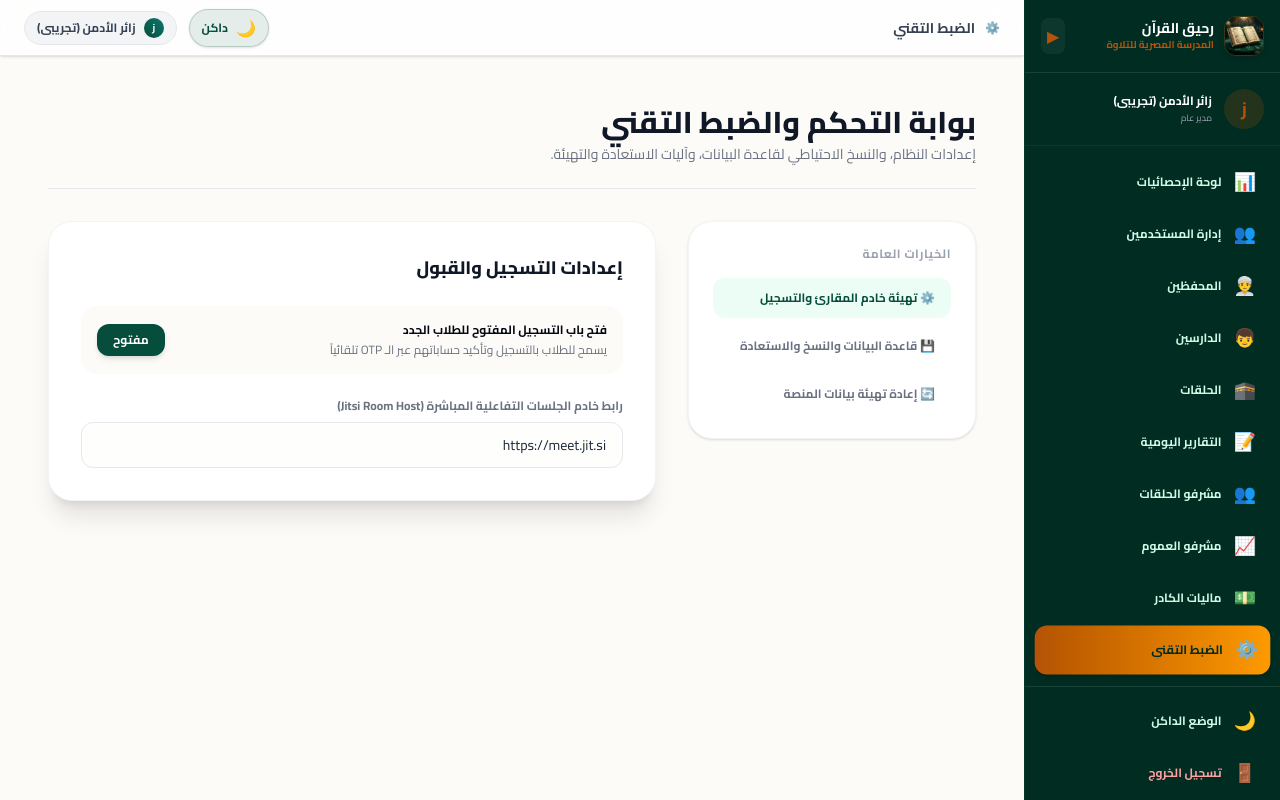
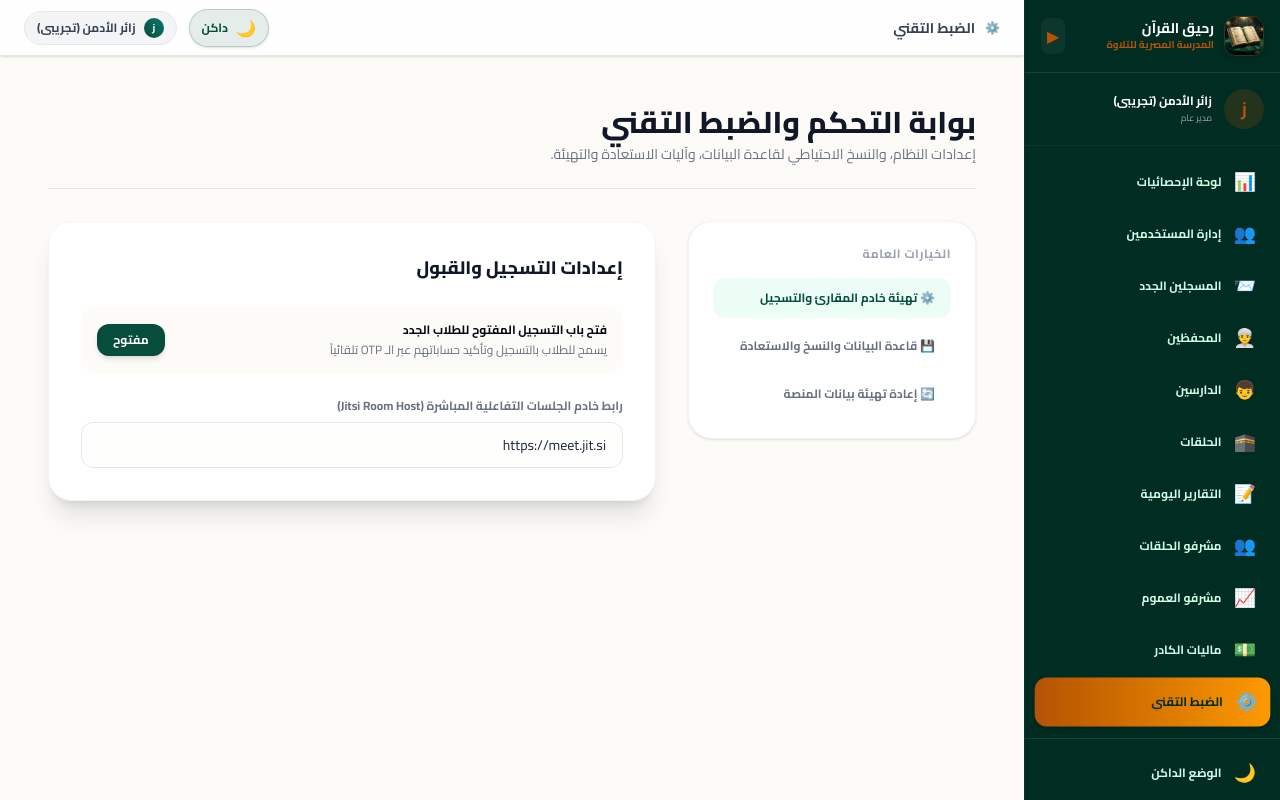
Before and after one commit to nourharfoush/raheeq, a Next.js app in the folder frontend/: page /admin in a window 1280 px wide. Built offline with nearby package versions, Linux system fonts and the light colour scheme.

Commit message:
feat: add New Applicants link to vertical sidebar menu for admins

```diff
--- a/frontend/src/components/DashboardLayout.tsx
+++ b/frontend/src/components/DashboardLayout.tsx
@@ -51,6 +51,7 @@ export default function DashboardLayout({ children }: { children: React.ReactNod
         return [
           { name: 'لوحة الإحصائيات', href: '/dashboard/admin', icon: '📊' },
           { name: 'إدارة المستخدمين', href: '/dashboard/admin?tab=users', icon: '👥' },
+          { name: 'المسجلين الجدد', href: '/dashboard/admin?tab=applicants', icon: '📨' },
           { name: 'المحفظين', href: '/teachers', icon: '👳‍♂️' },
           { name: 'الدارسين', href: '/students', icon: '👦' },
           { name: 'الحلقات', href: '/halaqat', icon: '🕋' },
```
